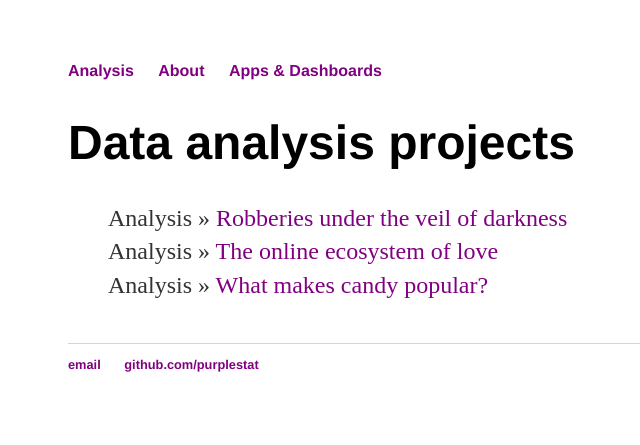
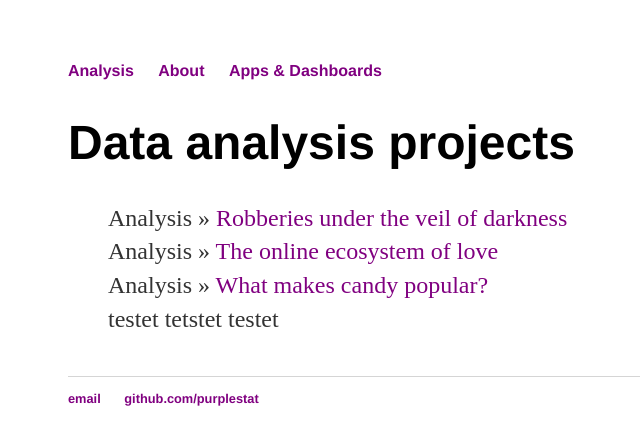
Before and after one commit to purplestat/purplestat.github.io, a Jekyll site: the page built from blog/index.html, in a window 1280 px wide. Shown: the top 445 px of the page, without its empty margins (124-764 px from the left). Built offline with Jekyll 4.4.1, drawn with Linux system fonts in a browser that asks for light colours.

Commit message:
Update index.html

```diff
--- a/blog/index.html
+++ b/blog/index.html
@@ -8,6 +8,7 @@ title: Data analysis projects
   {% for post in site.posts %}
 <!--<li><span>{{ post.date | date_to_string }}</span> &raquo; <a href="{{ post.url }}" title="{{ post.title }}">{{ post.title }}</a></li>-->
     <li><span>Analysis</span> &raquo; <a href="{{ post.url }}" title="{{ post.title }}">{{ post.title }}</a></li>
+  <li><span>{{ post.summary }}</span></li>
   {% endfor %}
 
 </ul>
```
